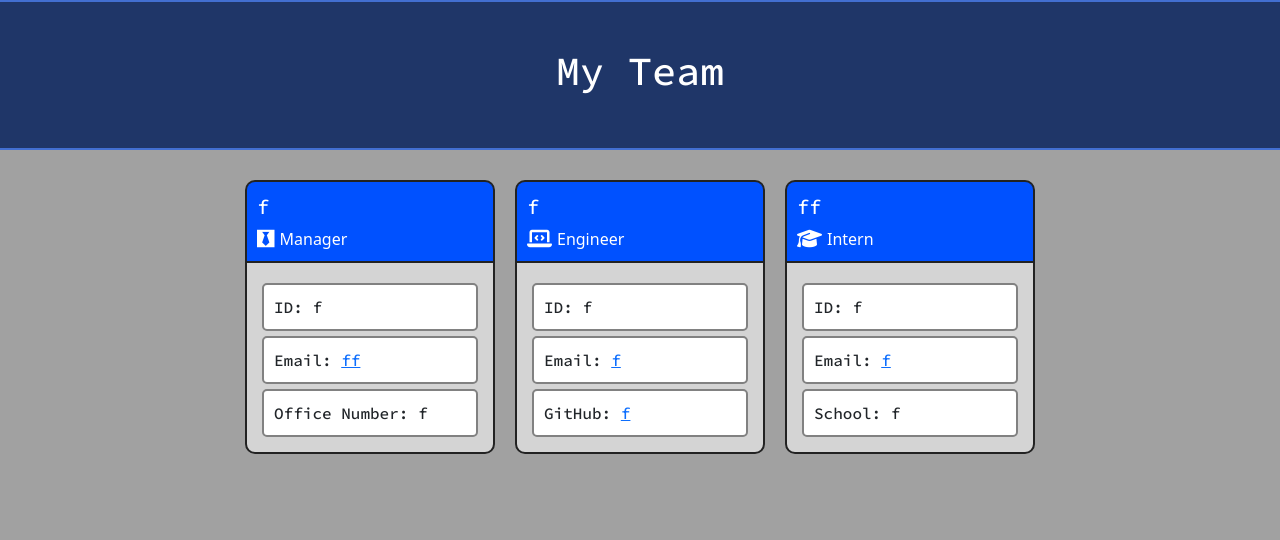
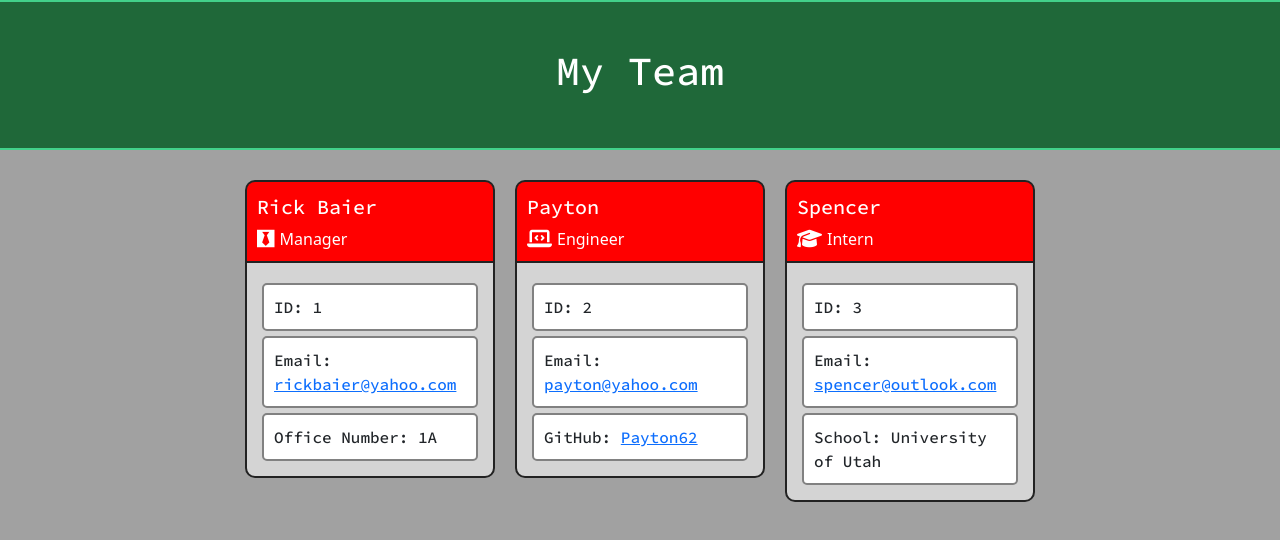
Before and after one commit to RichardBaier/team-profile-generator, a website: page index.html in a window 1280 px wide. Drawn offline with nearby package versions, Linux system fonts and the light colour scheme.

Commit message:
added the generated html

```diff
--- a/index.html
+++ b/index.html
@@ -19,39 +19,39 @@
         <main>
             <div class="team-card">
         <div class="team-card__header">
-            <span class="team-card__header-name">f</span>
+            <span class="team-card__header-name">Rick Baier</span>
             <span class="team-card__header-role">
                 <i class="fa-brands fa-black-tie"></i> Manager
             </span>
         </div>
         <div class="team-card__body">
-            <span>ID: f</span>
-            <span>Email: <a href="mailto: ff">ff</a></span>
-            <span>Office Number: f</span>
+            <span>ID: 1</span>
+            <span>Email: <a href="mailto: rickbaier@yahoo.com">rickbaier@yahoo.com</a></span>
+            <span>Office Number: 1A</span>
         </div>
     </div><div class="team-card">
         <div class="team-card__header">
-            <span class="team-card__header-name">f</span>
+            <span class="team-card__header-name">Payton </span>
             <span class="team-card__header-role">
                 <i class="fa-solid fa-laptop-code"></i> Engineer
             </span>
         </div>
         <div class="team-card__body">
-            <span>ID: f</span>
-            <span>Email: <a href="mailto: f">f</a></span>
-            <span>GitHub: <a href="f">f</a></span>
+            <span>ID: 2</span>
+            <span>Email: <a href="mailto: payton@yahoo.com">payton@yahoo.com</a></span>
+            <span>GitHub: <a href="Payton62">Payton62</a></span>
         </div>
     </div><div class="team-card">
         <div class="team-card__header">
-            <span class="team-card__header-name">ff</span>
+            <span class="team-card__header-name">Spencer</span>
             <span class="team-card__header-role">
                 <i class="fa-solid fa-graduation-cap"></i> Intern
             </span>
         </div>
         <div class="team-card__body">
-            <span>ID: f</span>
-            <span>Email: <a href="mailto: f">f</a></span>
-            <span>School: f</span>
+            <span>ID: 3</span>
+            <span>Email: <a href="mailto: spencer@outlook.com">spencer@outlook.com</a></span>
+            <span>School: University of Utah</span>
         </div>
     </div>
         </main>
```
Also changed, not shown: dist/assets/css/styles.css.
